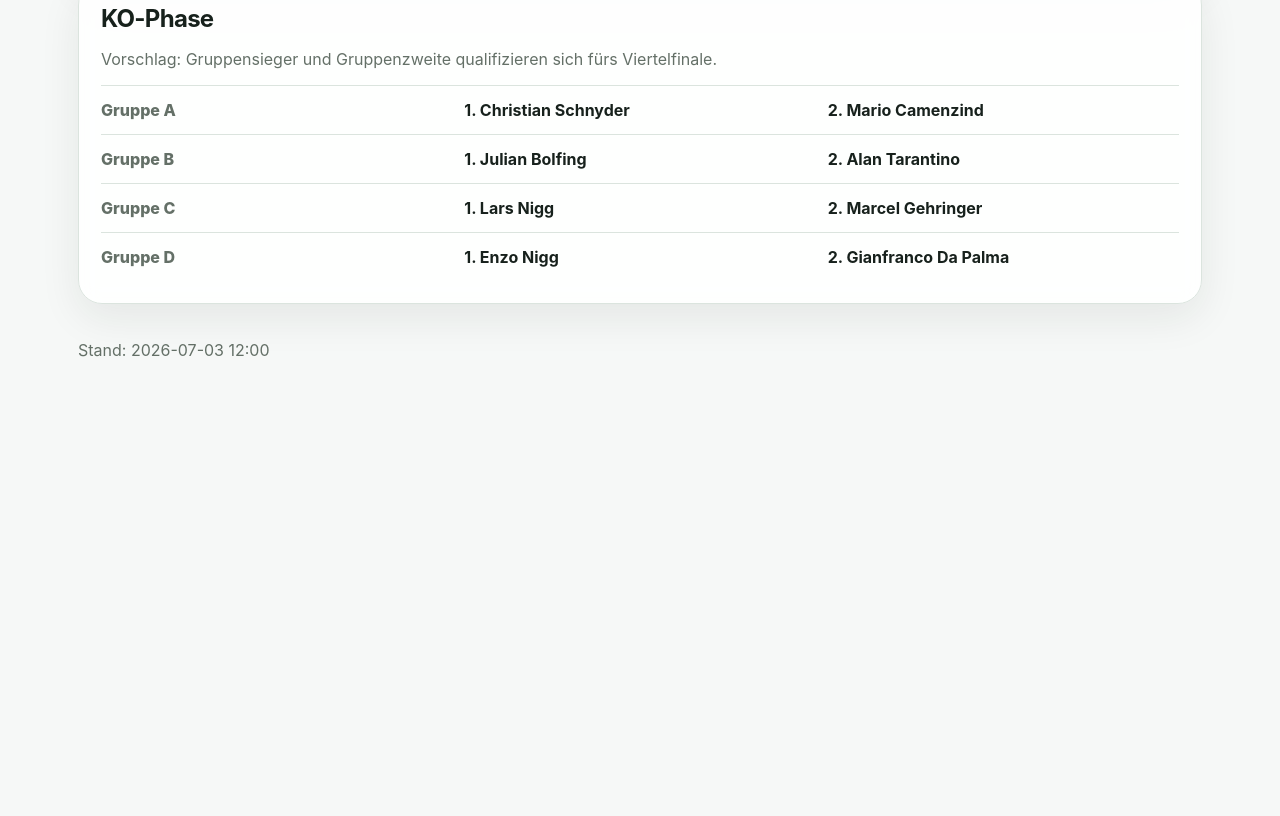
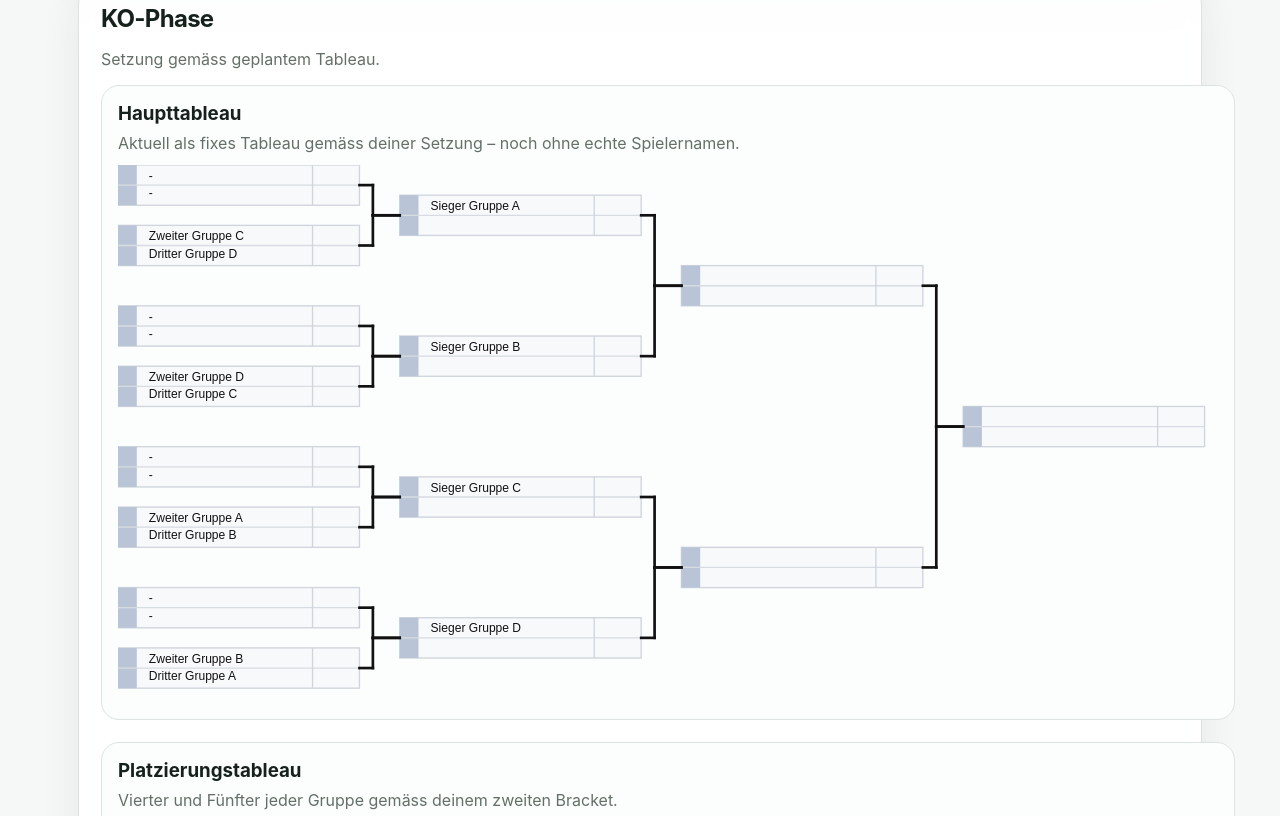
Before and after one commit to JulianUniZH/Tennisclub-Gersau-Sommerturnier-2026, a plain HTML site: page index.html in a window 1280 px wide. Shown: the part 2224-3040 px from the top of the page. Before the commit the page ends 2614 px from the top, so only its background shows below. Drawn offline with Linux system fonts and the light colour scheme.

Commit message:
Add static knockout brackets

```diff
--- a/app.js
+++ b/app.js
@@ -83,12 +83,160 @@ function renderAllMatches() {
   $("#matches").innerHTML = byGroup;
 }
 
+function svgLine(x1, y1, x2, y2) {
+  return `<line x1="${x1}" y1="${y1}" x2="${x2}" y2="${y2}" stroke="#111" stroke-width="4" stroke-linecap="square" />`;
+}
+
+function svgConnector(fromX, fromY, toX, toY) {
+  const midX = fromX + 20;
+  return [
+    svgLine(fromX, fromY, midX, fromY),
+    svgLine(midX, fromY, midX, toY),
+    svgLine(midX, toY, toX, toY)
+  ].join("");
+}
+
+function svgMatch(x, y, line1 = "", line2 = "", width = 360, height = 60) {
+  const text1 = line1 || "";
+  const text2 = line2 || "";
+  return `
+    <g>
+      <rect x="${x}" y="${y}" width="${width}" height="${height}" fill="#f8f9fb" stroke="#cfd5dc" stroke-width="2" />
+      <rect x="${x}" y="${y}" width="28" height="${height}" fill="#b9c5d6" />
+      <line x1="${x}" y1="${y + height / 2}" x2="${x + width}" y2="${y + height / 2}" stroke="#d7dce2" stroke-width="2" />
+      <line x1="${x + width - 70}" y1="${y}" x2="${x + width - 70}" y2="${y + height}" stroke="#cfd5dc" stroke-width="2" />
+      <text x="${x + 46}" y="${y + 22}" font-family="Arial, sans-serif" font-size="18" fill="#111">${text1}</text>
+      <text x="${x + 46}" y="${y + 48}" font-family="Arial, sans-serif" font-size="18" fill="#111">${text2}</text>
+    </g>
+  `;
+}
+
+function mainBracketSvg() {
+  const w = 360;
+  const h = 60;
+
+  const x1 = 0;
+  const x2 = 420;
+  const x3 = 840;
+  const x4 = 1260;
+
+  const m = [
+    { x: x1, y: 0,   a: "-",                b: "-" },
+    { x: x1, y: 90,  a: "Zweiter Gruppe C", b: "Dritter Gruppe D" },
+    { x: x2, y: 45,  a: "Sieger Gruppe A",  b: "" },
+
+    { x: x1, y: 210, a: "-",                b: "-" },
+    { x: x1, y: 300, a: "Zweiter Gruppe D", b: "Dritter Gruppe C" },
+    { x: x2, y: 255, a: "Sieger Gruppe B",  b: "" },
+
+    { x: x1, y: 420, a: "-",                b: "-" },
+    { x: x1, y: 510, a: "Zweiter Gruppe A", b: "Dritter Gruppe B" },
+    { x: x2, y: 465, a: "Sieger Gruppe C",  b: "" },
+
+    { x: x1, y: 630, a: "-",                b: "-" },
+    { x: x1, y: 720, a: "Zweiter Gruppe B", b: "Dritter Gruppe A" },
+    { x: x2, y: 675, a: "Sieger Gruppe D",  b: "" },
+
+    { x: x3, y: 150, a: "", b: "" },
+    { x: x3, y: 570, a: "", b: "" },
+
+    { x: x4, y: 360, a: "", b: "" }
+  ];
+
+  const matches = m.map(item => svgMatch(item.x, item.y, item.a, item.b, w, h)).join("");
+
+  const c = [
+    svgConnector(x1 + w, 30,  x2, 75),
+    svgConnector(x1 + w, 120, x2, 75),
+
+    svgConnector(x1 + w, 240, x2, 285),
+    svgConnector(x1 + w, 330, x2, 285),
+
+    svgConnector(x1 + w, 450, x2, 495),
+    svgConnector(x1 + w, 540, x2, 495),
+
+    svgConnector(x1 + w, 660, x2, 705),
+    svgConnector(x1 + w, 750, x2, 705),
+
+    svgConnector(x2 + w, 75,  x3, 180),
+    svgConnector(x2 + w, 285, x3, 180),
+
+    svgConnector(x2 + w, 495, x3, 600),
+    svgConnector(x2 + w, 705, x3, 600),
+
+    svgConnector(x3 + w, 180, x4, 390),
+    svgConnector(x3 + w, 600, x4, 390)
+  ].join("");
+
+  return `
+    <svg class="bracket-svg" viewBox="0 0 1640 790" xmlns="http://www.w3.org/2000/svg" role="img" aria-label="Haupttableau">
+      ${matches}
+      ${c}
+    </svg>
+  `;
+}
+
+function placementBracketSvg() {
+  const w = 360;
+  const h = 60;
+
+  const x1 = 0;
+  const x2 = 450;
+  const x3 = 900;
+
+  const m = [
+    { x: x1, y: 0,   a: "Vierter Gruppe A", b: "Fünfter Gruppe D" },
+    { x: x1, y: 170, a: "Vierter Gruppe B", b: "Fünfter Gruppe C" },
+    { x: x1, y: 360, a: "Vierter Gruppe C", b: "Fünfter Gruppe B" },
+    { x: x1, y: 530, a: "Vierter Gruppe D", b: "Fünfter Gruppe A" },
+
+    { x: x2, y: 85,  a: "", b: "" },
+    { x: x2, y: 445, a: "", b: "" },
+
+    { x: x3, y: 265, a: "", b: "" }
+  ];
+
+  const matches = m.map(item => svgMatch(item.x, item.y, item.a, item.b, w, h)).join("");
+
+  const c = [
+    svgConnector(x1 + w, 30,  x2, 115),
+    svgConnector(x1 + w, 200, x2, 115),
+
+    svgConnector(x1 + w, 390, x2, 475),
+    svgConnector(x1 + w, 560, x2, 475),
+
+    svgConnector(x2 + w, 115, x3, 295),
+    svgConnector(x2 + w, 475, x3, 295)
+  ].join("");
+
+  return `
+    <svg class="bracket-svg" viewBox="0 0 1300 600" xmlns="http://www.w3.org/2000/svg" role="img" aria-label="Platzierungstableau">
+      ${matches}
+      ${c}
+    </svg>
+  `;
+}
+
 function renderQualified() {
-  const rows = Object.keys(tournament.groups).map(group => {
-    const [first, second] = standingsFor(group);
-    return `<div class="qualified-row"><span>${group}</span><strong>1. ${first.name}</strong><strong>2. ${second.name}</strong></div>`;
-  }).join("");
-  $("#qualified").innerHTML = rows;
+  $("#qualified").innerHTML = `
+    <div class="ko-layout">
+      <div class="ko-block">
+        <h3>Haupttableau</h3>
+        <p class="muted ko-note">Aktuell als fixes Tableau gemäss deiner Setzung – noch ohne echte Spielernamen.</p>
+        <div class="bracket-scroll">
+          ${mainBracketSvg()}
+        </div>
+      </div>
+
+      <div class="ko-block">
+        <h3>Platzierungstableau</h3>
+        <p class="muted ko-note">Vierter und Fünfter jeder Gruppe gemäss deinem zweiten Bracket.</p>
+        <div class="bracket-scroll">
+          ${placementBracketSvg()}
+        </div>
+      </div>
+    </div>
+  `;
 }
 
 function render() {
--- a/index.html
+++ b/index.html
@@ -30,11 +30,11 @@
       <div id="matches"></div>
     </section>
 
-    <section id="knockout" class="card">
-      <h2>KO-Phase</h2>
-      <p class="muted">Vorschlag: Gruppensieger und Gruppenzweite qualifizieren sich fürs Viertelfinale.</p>
-      <div id="qualified"></div>
-    </section>
+	<section id="knockout" class="card">
+	  <h2>KO-Phase</h2>
+	  <p class="muted">Setzung gemäss geplantem Tableau.</p>
+	  <div id="qualified"></div>
+	</section>
   </main>
 
   <footer>
--- a/styles.css
+++ b/styles.css
@@ -73,3 +73,35 @@ footer { max-width: 1160px; margin: 0 auto; padding: 0 18px 30px; color: var(--m
   .card { padding: 16px; border-radius: 20px; }
   .qualified-row { grid-template-columns: 1fr; gap: 6px; }
 }
+
+.ko-layout {
+  display: grid;
+  gap: 22px;
+}
+
+.ko-block {
+  border: 1px solid var(--line);
+  border-radius: 18px;
+  padding: 16px;
+  background: #fcfdfd;
+}
+
+.ko-block h3 {
+  margin: 0 0 8px;
+}
+
+.ko-note {
+  margin: 0 0 12px;
+}
+
+.bracket-scroll {
+  overflow-x: auto;
+  padding-bottom: 8px;
+}
+
+.bracket-svg {
+  display: block;
+  width: 100%;
+  min-width: 1100px;
+  height: auto;
+}
```
